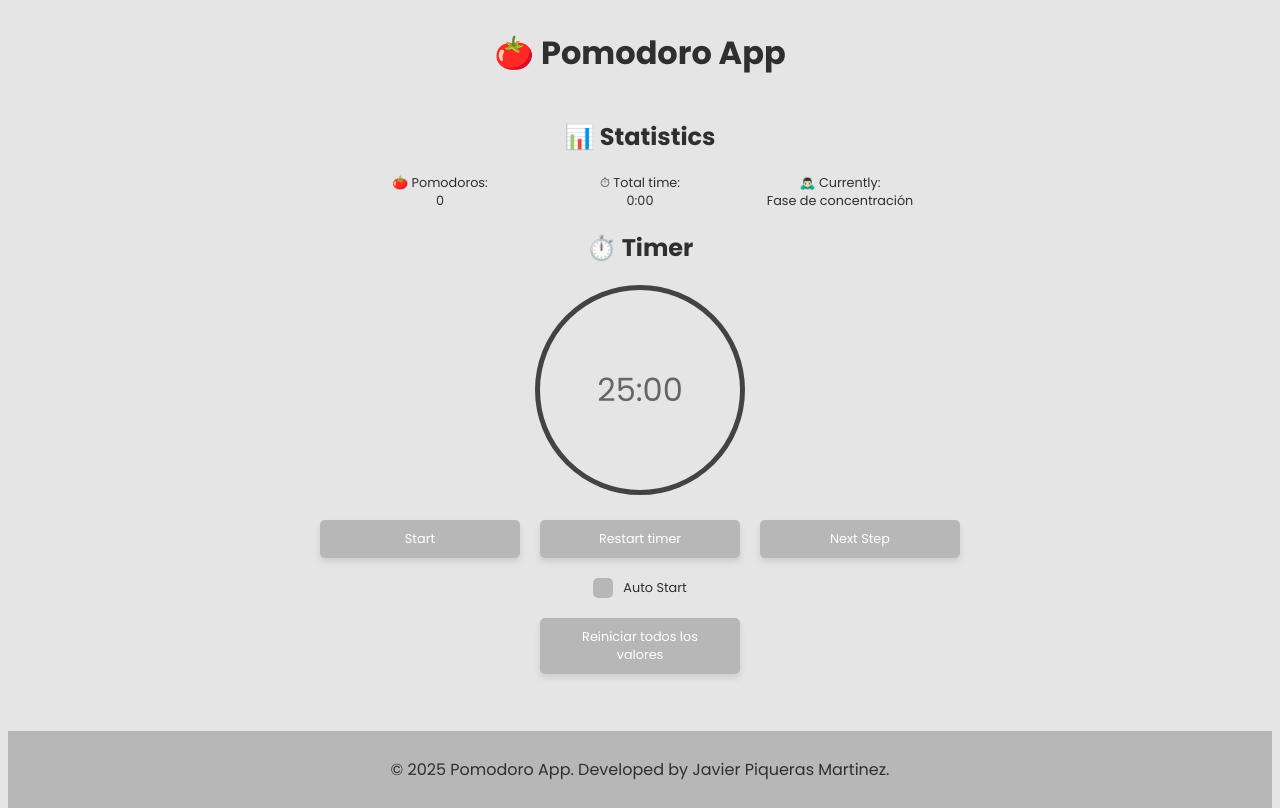
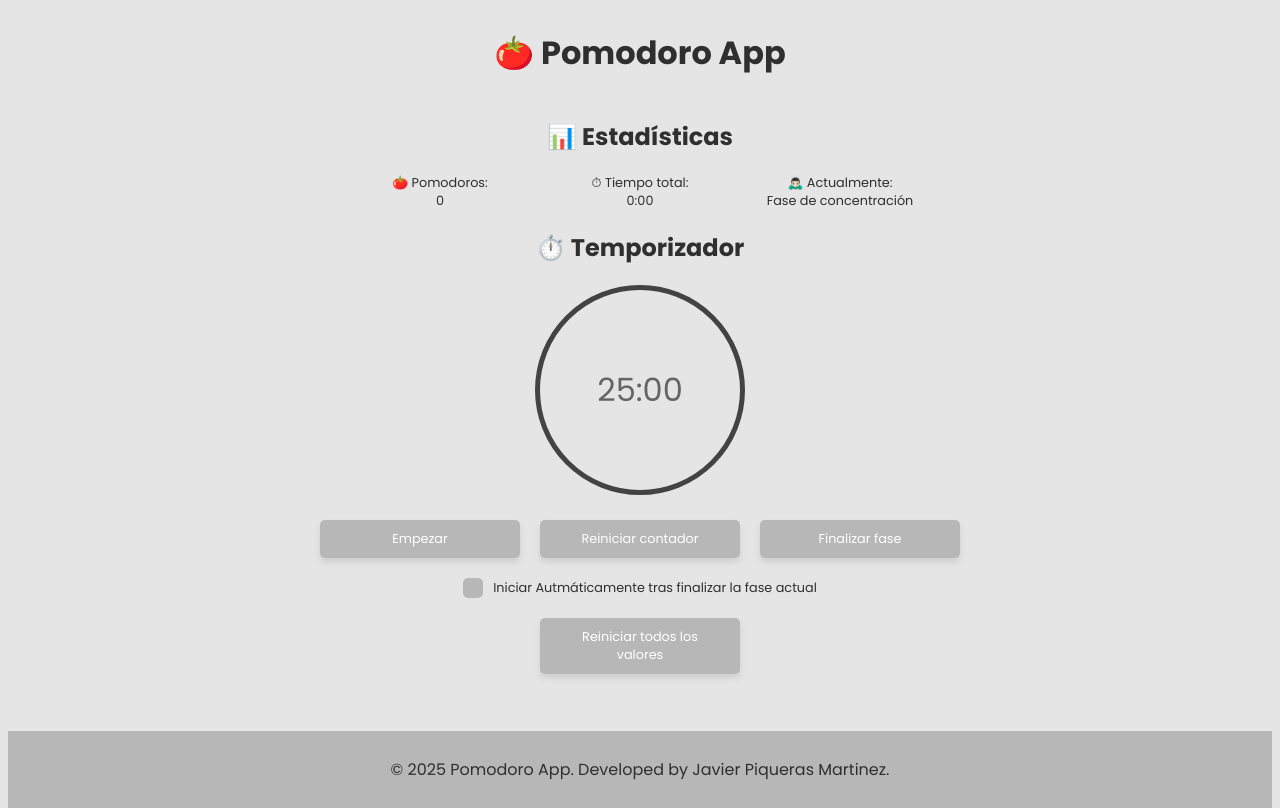
Before and after one commit to javierpiquerasmartinez/pomodoro-app, a plain HTML site: page index.html in a window 1280 px wide. Drawn offline with Linux system fonts and the light colour scheme.

Commit message:
Traducir etiquetas y textos en la aplicación Pomodoro al español

```diff
--- a/index.html
+++ b/index.html
@@ -16,7 +16,7 @@
   </header>
   <main>
     <section id="parameters" hidden>
-      <h2>Parameters</h2>
+      <h2>Parámetros</h2>
       <div>
         <label for="study-time">Study time:</label>
         <input type="number" id="study-time" value="25">
@@ -35,24 +35,24 @@
       </div>
     </section>
     <section id="statistics">
-      <h2>📊 Statistics</h2>
+      <h2>📊 Estadísticas</h2>
       <div class="statistics-container">
         <div class="statistic">
           <label for="pomodoros">🍅 Pomodoros:</label>
           <div id="num-pomodoros"></div>
         </div>
         <div class="statistic">
-          <label for="total-time">⏱ Total time:</label>
+          <label for="total-time">⏱ Tiempo total:</label>
           <div id="total-time"></div>
         </div>
         <div class="statistic">
-          <label for="step">🙇🏻‍♂️ Currently:</label>
+          <label for="step">🙇🏻‍♂️ Actualmente:</label>
           <div id="step"></div>
         </div>
       </div>
     </section>
     <section id="timer-section">
-      <h2>⏱️ Timer</h2>
+      <h2>⏱️ Temporizador</h2>
       <div id="timer-container">
         <div id="timer-circle">
           <div id="timer"></div>
@@ -60,15 +60,15 @@
       </div>
       <div class="actions-section">
         <div class="timer-buttons">
-          <button id="pause-resume-btn">Start</button>
-          <button id="restart-btn">Restart timer</button>
-          <button id="forward-btn">Next Step</button>
+          <button id="pause-resume-btn">Empezar</button>
+          <button id="restart-btn">Reiniciar contador</button>
+          <button id="forward-btn">Finalizar fase</button>
         </div>
         <div class="timer-buttons">
           <label class="checkbox-container">
             <input type="checkbox" id="auto-start">
             <span class="checkbox-custom"></span>
-            Auto Start
+            Iniciar Autmáticamente tras finalizar la fase actual
           </label>
         </div>
         <div class="timer-buttons">
```
